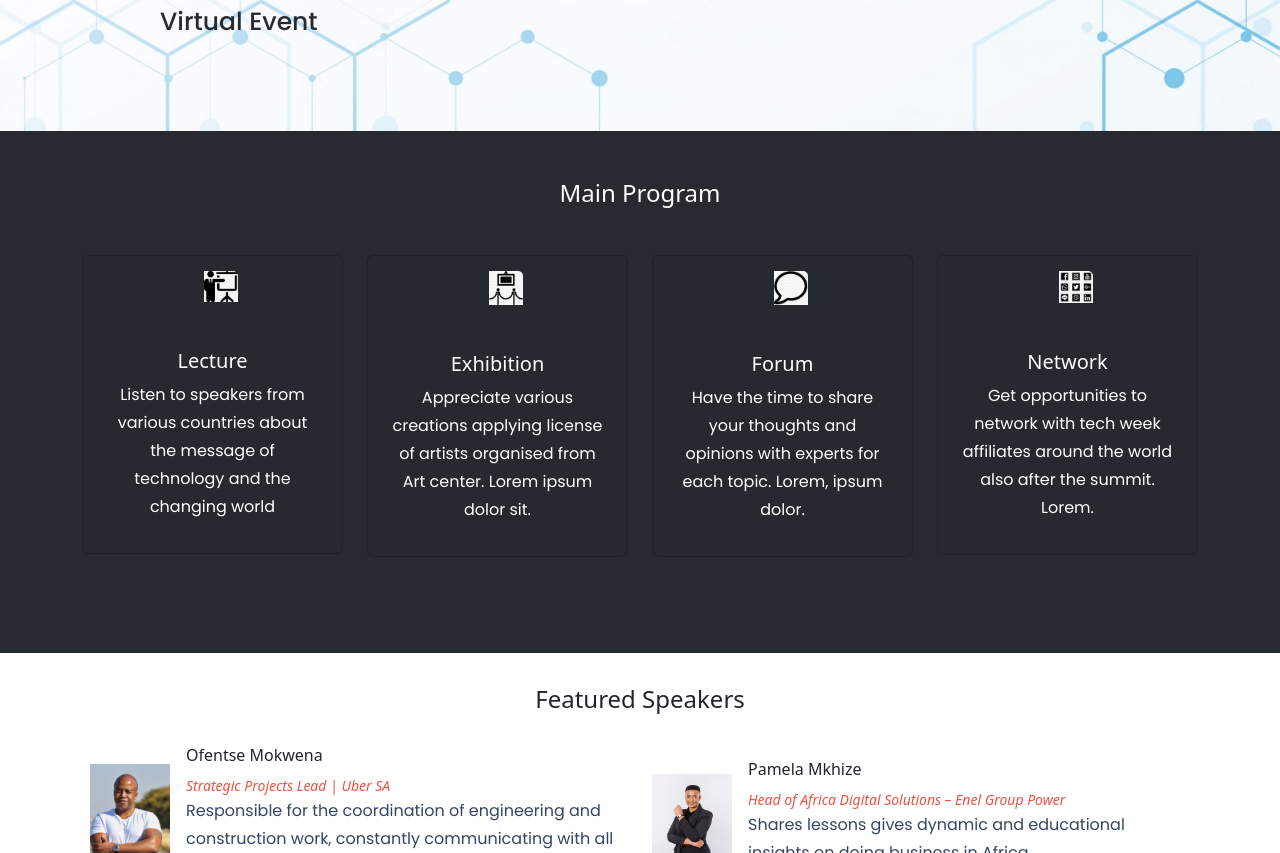
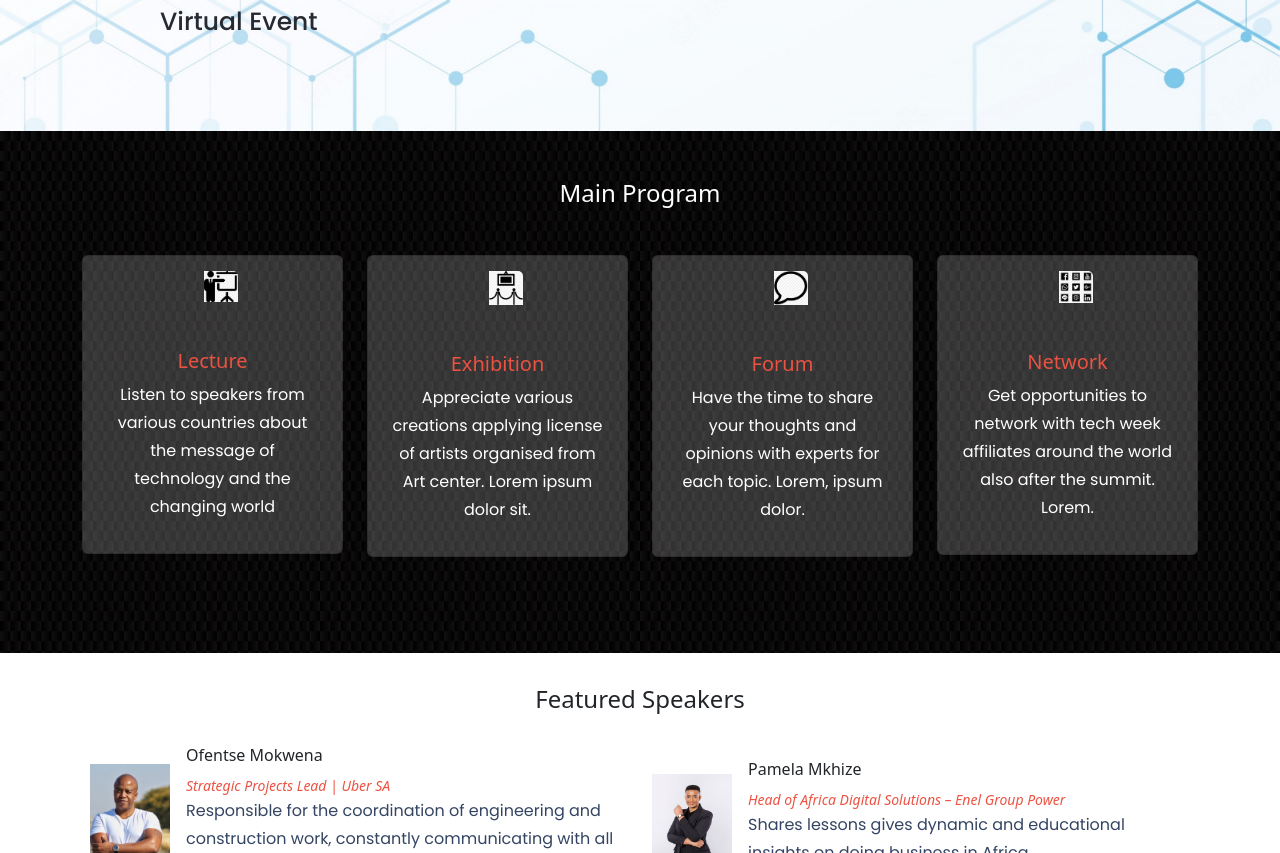
Before and after one commit to Joel-100/capstone-1, a website: page index.html in a window 1280 px wide. Shown: the part 580-1433 px from the top of the page. Drawn offline with nearby package versions, Linux system fonts and the light colour scheme.

Commit message:
Add images and some style

```diff
--- a/style.css
+++ b/style.css
@@ -194,7 +194,8 @@ h1.mobile {
 
 /* Card section Mobile */
 section#program {
-  background-color: #272a31;
+  background-image: url('./images/main-prog-bg.jpg');
+  background-size: 20em;
   padding-bottom: 5em;
 }
 
@@ -214,7 +215,7 @@ div.card-program {
   flex-direction: row;
   align-items: center;
   gap: 15px;
-  background-color: #272a31ae;
+  background-color: rgba(255, 255, 255, 0.192);
   transition: 1s;
 }
 
@@ -222,17 +223,12 @@ div.card-program * {
   color: #fff;
 }
 
-div.overlay-content * {
-  color: #fff;
-  font-size: 1.5em;
+h5.card-title {
+  color: #ec5242;
 }
 
 div.card-program:hover {
-  background-color: #fff;
-}
-
-div.card-program:hover * {
-  color: #272a31;
+  border: 1px solid #fff;
 }
 
 div.card-program img {
@@ -336,6 +332,11 @@ div.overlay-content {
   justify-content: center;
   align-items: center;
   color: #fff;
+}
+
+div.overlay-content * {
+  color: #fff;
+  font-size: 1.5em;
 }
 
 /* Media Query Section(Desktop Version) */
```
Also changed, not shown: images/card-background.jpg (added), images/main-prog-bg.jpg (added).
